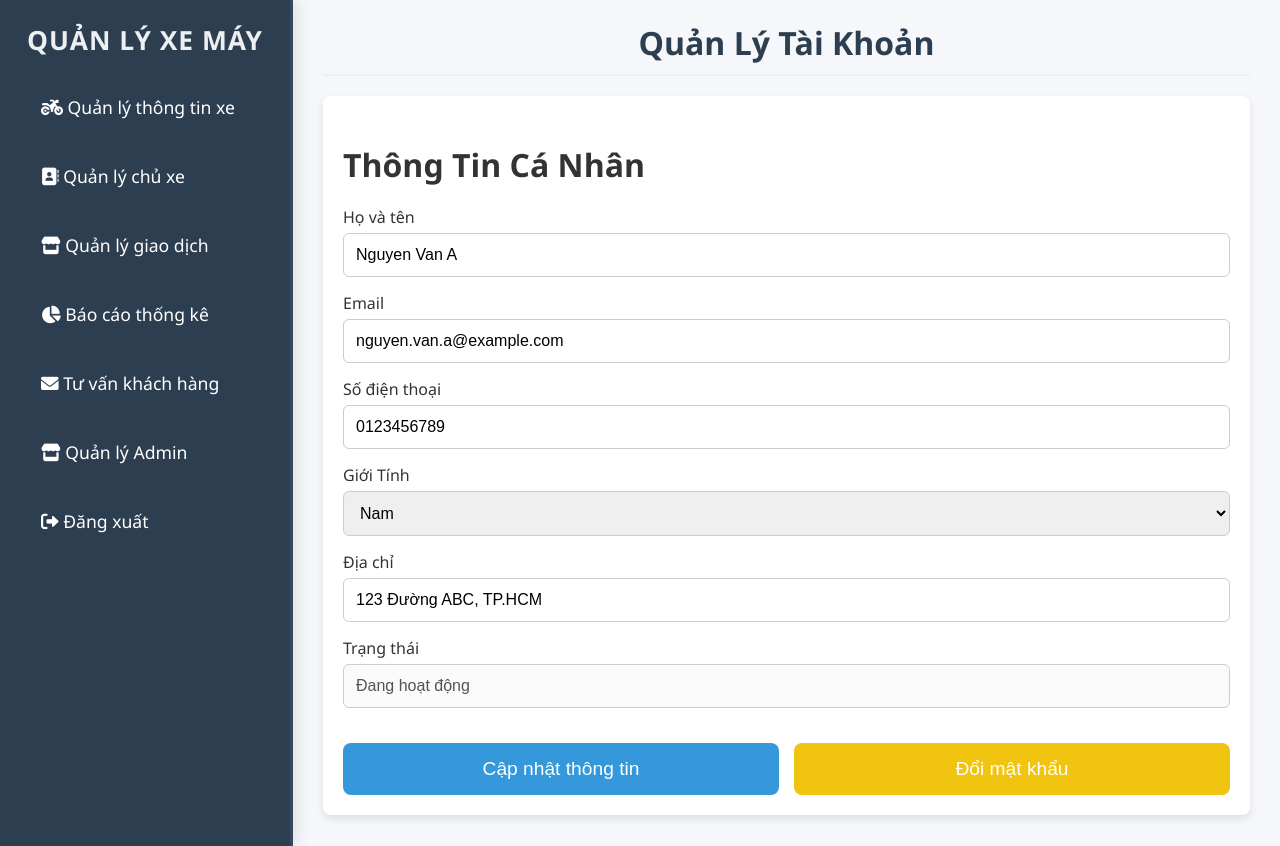
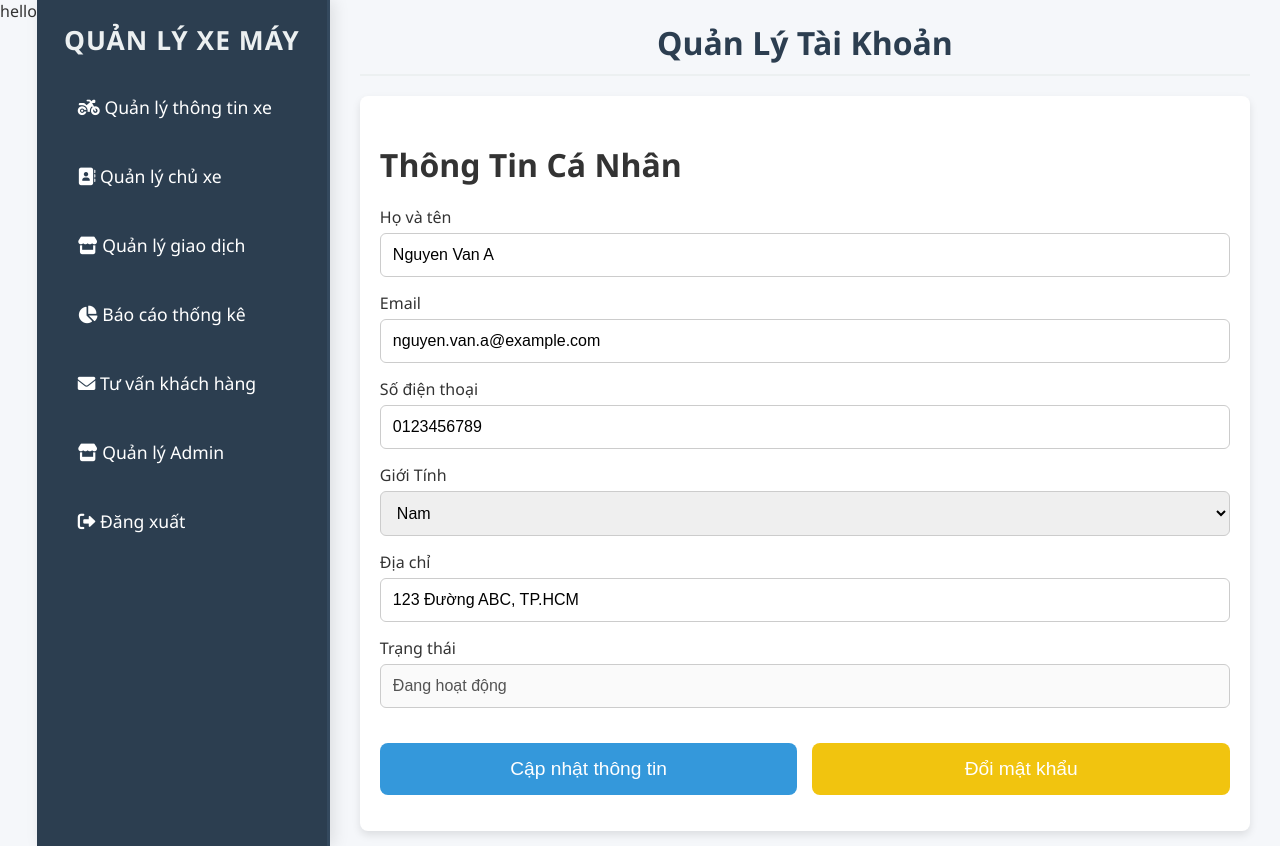
Before and after one commit to thanhtuanxzx/Quan-ly-xe-may, a Laravel app: page /admin/account-admin in a window 1280 px wide. Run offline with Laravel 9, Linux system fonts and the light colour scheme; a user stored in the database is signed in; data comes from the database, SQL or seed files in the repository.

Commit message:
Update account_admin.blade.php

```diff
--- a/resources/views/admin/account_admin.blade.php
+++ b/resources/views/admin/account_admin.blade.php
@@ -1,4 +1,4 @@
-<!DOCTYPE html>
+hello<!DOCTYPE html>
 <html lang="en">
 <head>
     <meta charset="UTF-8">
```
